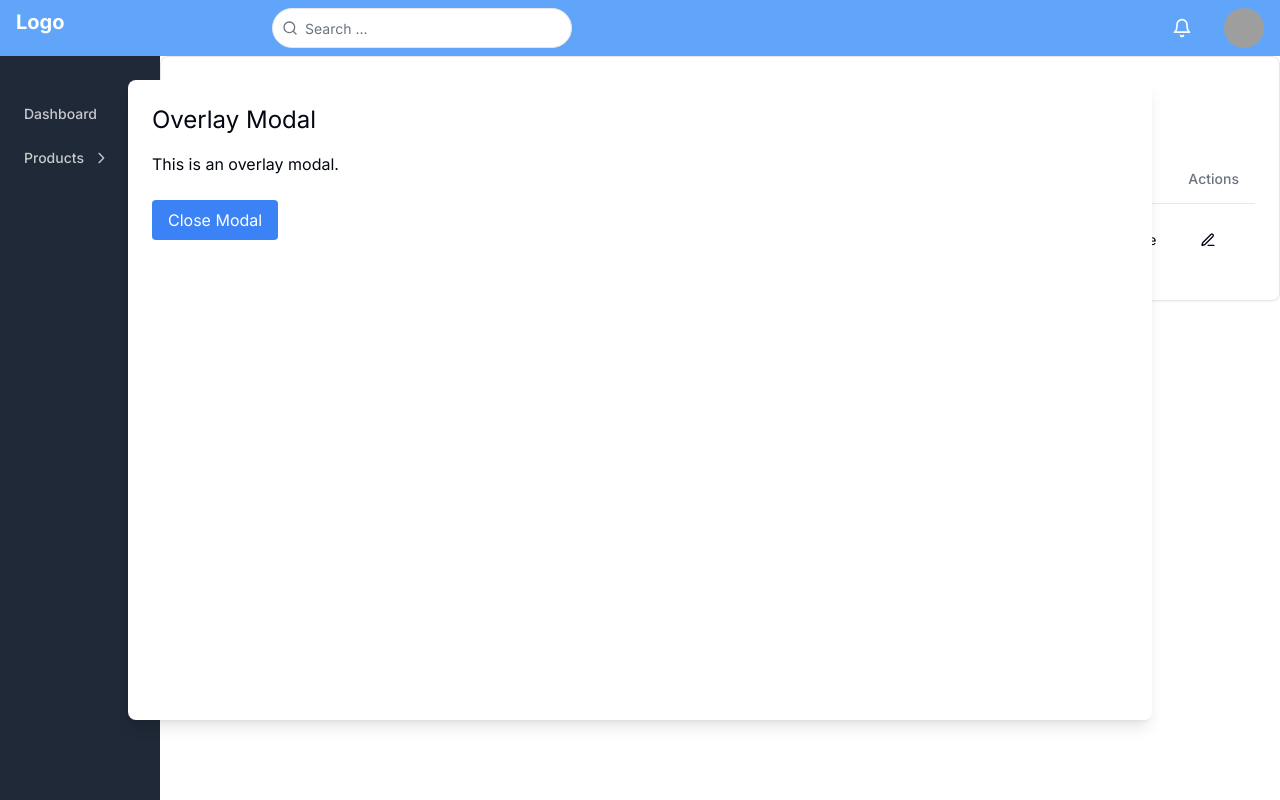
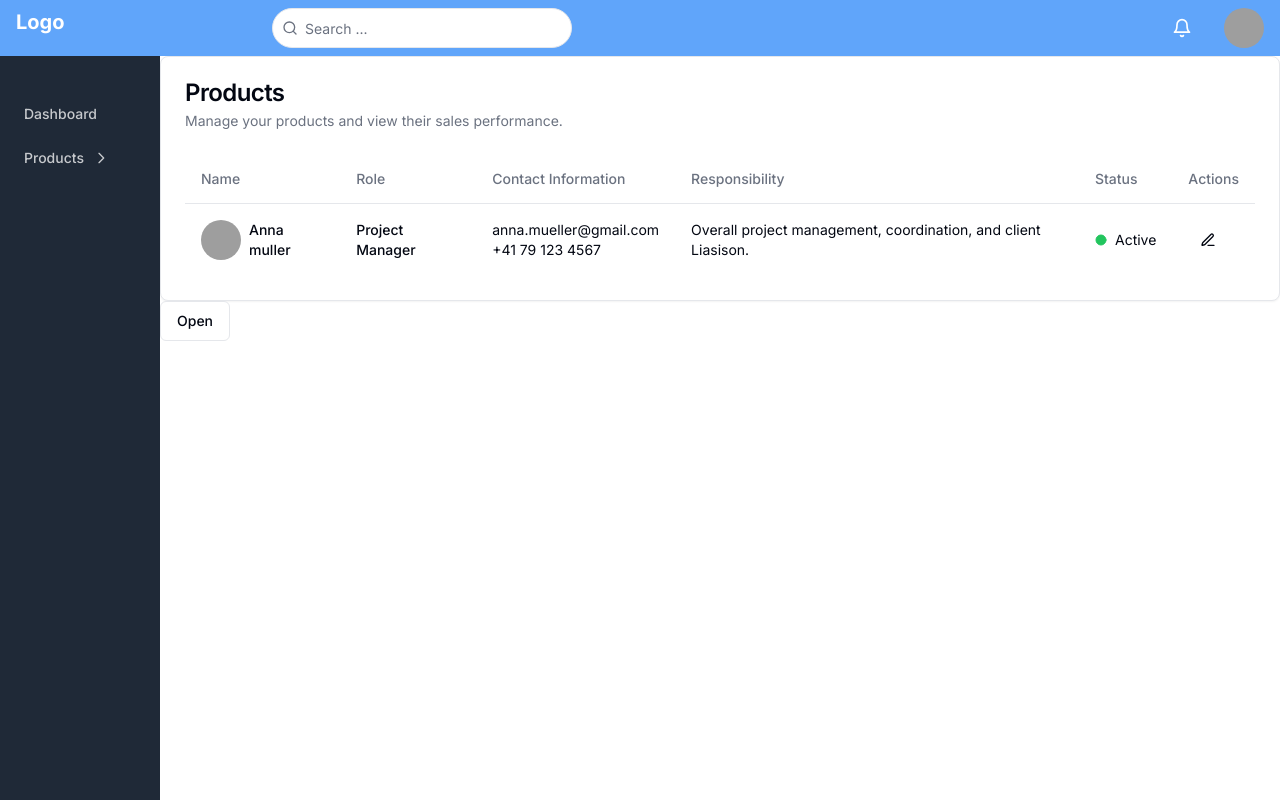
Before and after one commit to ait-varun/Shadcn-components, a Next.js app: page /Dashboard in a window 1280 px wide. Built offline with nearby package versions, Linux system fonts and the light colour scheme; grey boxes are pictures that could not be loaded.

Commit message:
updated login

```diff
--- a/src/app/Dashboard/page.tsx
+++ b/src/app/Dashboard/page.tsx
@@ -1,19 +1,28 @@
 "use client";
+import { useState, useEffect } from "react";
 import Overlay from "@/components/Overlay";
 import Products from "@/components/Products";
 import { SheetDemo } from "@/components/SheetDemo";
-import { useEffect, useState } from "react";
 
 export default function Contact() {
   const [show, setShow] = useState(false);
+  const [isLoggedIn, setIsLoggedIn] = useState(false); // Add a state for isLoggedIn
 
   useEffect(() => {
-    const timer = setTimeout(() => {
-      setShow(true);
-    }, 500);
+    // Check if the user is logged in (you'll need to implement this logic)
+    // const isUserLoggedIn = checkIfUserIsLoggedIn();
+    const isUserLoggedIn = true;
+    setIsLoggedIn(isUserLoggedIn);
 
-    // Clean up function to clear the timeout when the component is unmounted
-    return () => clearTimeout(timer);
+    // Only show the overlay if the user is not logged in
+    if (!isUserLoggedIn) {
+      const timer = setTimeout(() => {
+        setShow(true);
+      }, 1000);
+
+      // Clean up function to clear the timeout when the component is unmounted
+      return () => clearTimeout(timer);
+    }
   }, []);
 
   return (
@@ -21,7 +30,8 @@ export default function Contact() {
       <main className="md:ml-40">
         <Products />
         <SheetDemo />
-        <Overlay show={show} onClose={() => setShow(false)} />
+        {/* Render the Overlay only if the user is not logged in */}
+        {!isLoggedIn && <Overlay show={show} onClose={() => setShow(false)} />}
       </main>
     </>
   );
--- a/src/components/Overlay.tsx
+++ b/src/components/Overlay.tsx
@@ -13,9 +13,7 @@ export default function Overlay({
       {show && (
         <div className="fixed z-50 inset-0 overflow-hidden">
           <div className="flex items-center justify-center min-h-screen">
-            <div
-              className="bg-white rounded-lg shadow-lg p-6 w-[80vw] h-[80vh] fixed top-[10vh] left-[10vw]"
-              onClick={(e) => e.stopPropagation()}>
+            <div className="bg-white rounded-lg shadow-lg p-6 w-[80vw] h-[80vh] fixed top-[10vh] left-[10vw]">
               <h2 className="text-2xl mb-4">Overlay Modal</h2>
               <p className="mb-6">This is an overlay modal.</p>
               <button
```
